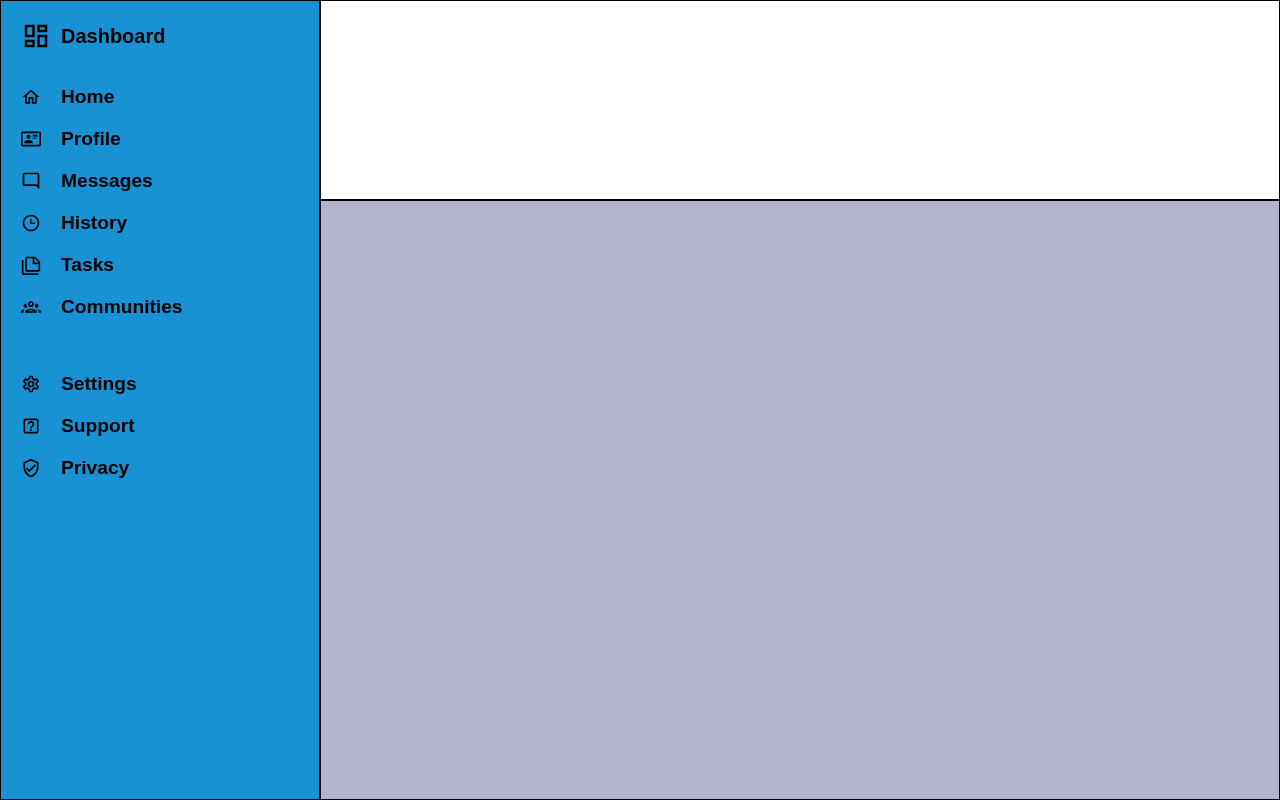
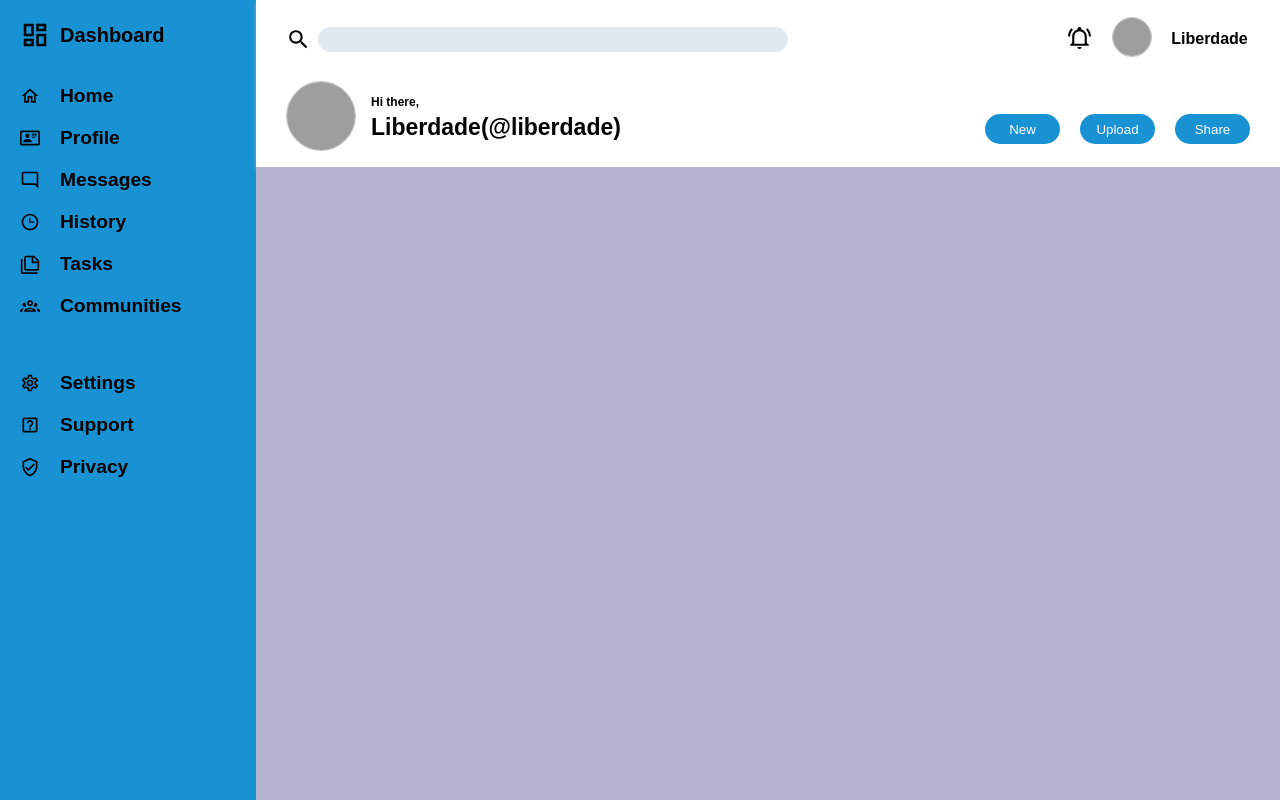
Before and after one commit to leonardo-dos-santos/Painel-Administrativo-main, a plain HTML site: page index.html in a window 1280 px wide. Drawn offline with Linux system fonts and the light colour scheme; grey boxes are pictures that could not be loaded.

Commit message:
melhorias de alinhamento na barra de pesquisa e foto de perfil

```diff
--- a/index.html
+++ b/index.html
@@ -37,7 +37,44 @@
 
     </div>
 
-    <header></header>
+    <header>
+      <div class="top-header">
+        <div class="search-bar">
+          <div class="search-img">
+            <input type="image" class="search-icon" form="myform" src="/icons-header/magnify.svg">
+          </div>
+          <form action="myform" method="get" action="#">
+            <input type="text" class="search-input">
+          </form>
+        </div>
+        <div class="profile-bar">
+          <div>
+            <img class="bell-icon" src="/icons-header/bell-ring-outline.svg" alt="notification icon">
+          </div>
+          <div>
+            <img class="profile-pic" src="https://picsum.photos/200" alt="account photo">
+          </div>
+          <div>Liberdade</div>
+        </div>
+      </div>
+
+      <div class="bottom-header">
+        <div class="profile-display">
+          <div>
+            <img class="profile-pic-large" src="https://picsum.photos/200" alt="profile-pic">
+          </div>
+          <div class="name-greeting">
+            <div class="greeting">Hi there,</div>
+            <div class="name">Liberdade(@liberdade)</div>
+          </div>
+        </div>
+        <div class="make-post">
+          <button class="head-button">New</button>
+          <button class="head-button">Upload</button>
+          <button class="head-button">Share</button>
+        </div>
+      </div>
+    </header>
 
     <main></main>
 
--- a/style.css
+++ b/style.css
@@ -1,13 +1,14 @@
 * {
   margin: 0;
   padding: 0;
+  box-sizing: border-box;
 }
 
 .container {
   height: 100vh;
   display: grid;
-  grid-template-columns: 1fr 3fr;
-  grid-template-rows: 1fr 3fr;
+  grid-template-columns: 1fr 4fr;
+  grid-template-rows: 1fr 4fr;
   font-family:Arial, Helvetica, sans-serif;
 }
 
@@ -20,17 +21,18 @@
   grid-gap: 35px;
   color: black;
   font-size: 1.2rem;
-  border: 1px solid black;
   padding: 20px;
   font-weight: bold;
   background-color: rgb(25, 146, 212);
 }
 
+
 li:hover {
   cursor: pointer;
   background-color: rgb(16, 99, 143);
   border-radius: 5px;
-  padding: 7px;
+  padding: 5px;
+  transition: 0.5s;
 }
 
 .dashboard {
@@ -61,20 +63,140 @@ li:hover {
 }
 
 .dashboard img {
-  width: 30px;
+  width: 40px;
 }
 
 .sidebar li img{
   width: 20px;
 }
 
-
+/* Header */
 
 header {
-  border: 1px solid black;
+  grid-column: 2/ 3;
+  grid-row: 1 / 2;
+  box-shadow: 0px 2px 3px rgb(175, 175, 175);
 }
 
+.top-header {
+  display: flex;
+  justify-content: space-between;
+  padding: 17px 0px 0px 30px;
+}
+
+.search-img {
+  display: flex;
+}
+
+.search-bar {
+  display: flex;
+  align-items: center;
+}
+
+.search-icon {
+  margin-right: 7px;
+  width: 25px;
+}
+
+form {
+  display: flex;
+  unicode-range: isolate;
+}
+
+.search-input {
+  padding-left: 10px;
+  width: 45vw;
+  max-width: 470px;
+  height: 25px;
+  background-color: rgb(226, 232, 240);
+  border: none;
+  border-radius: 15px;
+}
+
+.profile-bar {
+  display: flex;
+  justify-content: space-around;
+  align-items: center;
+  width: 20vw;
+  max-width: 195px;
+  min-width: 156px;
+  margin-right: 25px;
+  margin-left: 15px;
+  font-weight: bold;
+}
+
+.bell-icon {
+  width: 25px;
+}
+
+.profile-bar img {
+  margin-right: 5px;
+}
+
+.profile-pic {
+  height: 40px;
+  width: 40px;
+  border-radius: 30px;
+  border: 1px solid rgb(197, 197, 197);
+}
+
+/* Bottom Header */
+
+.bottom-header {
+  display: flex;
+  justify-content: space-between;
+  align-items: flex-end;
+  margin: 20px 20px 0px 30px;
+}
+
+.profile-display {
+  display: flex;
+  align-items: center;
+  font-weight: bold;
+  margin-bottom: 12px;
+  margin-right: 12px;
+}
+
+.profile-pic-large {
+  width: 70px;
+  border-radius: 50%;
+  border: 1px solid rgb(197, 197, 197);
+  margin-right: 15px;
+}
+
+.greeting {
+  font-size: 12px;
+  margin-bottom: 5px;
+}
+
+.name {
+  font-size: 23px;
+}
+
+.make-post {
+  display: flex;
+  justify-content: space-between;
+  flex-wrap: wrap;
+  width: 25vw;
+  max-width: 275px;
+  min-width: 263px;
+  margin-bottom: 18px;
+}
+
+.head-button {
+  color: white;
+  font-weight: 500;
+  background-color: rgb(25, 146, 212);
+  width: 75px;
+  height: 30px;
+  border-radius: 15px;
+  border: none;
+  margin-bottom: 5px;
+  margin-right: 10px;
+}
+
+/* Main */
+
 main {
-  border: 1px solid black;
   background-color: rgb(180, 180, 207);
 }
```
Also changed, not shown: icons-header/account-star.svg (added), icons-header/bell-ring-outline.svg (added), icons-header/magnify.svg (added).
